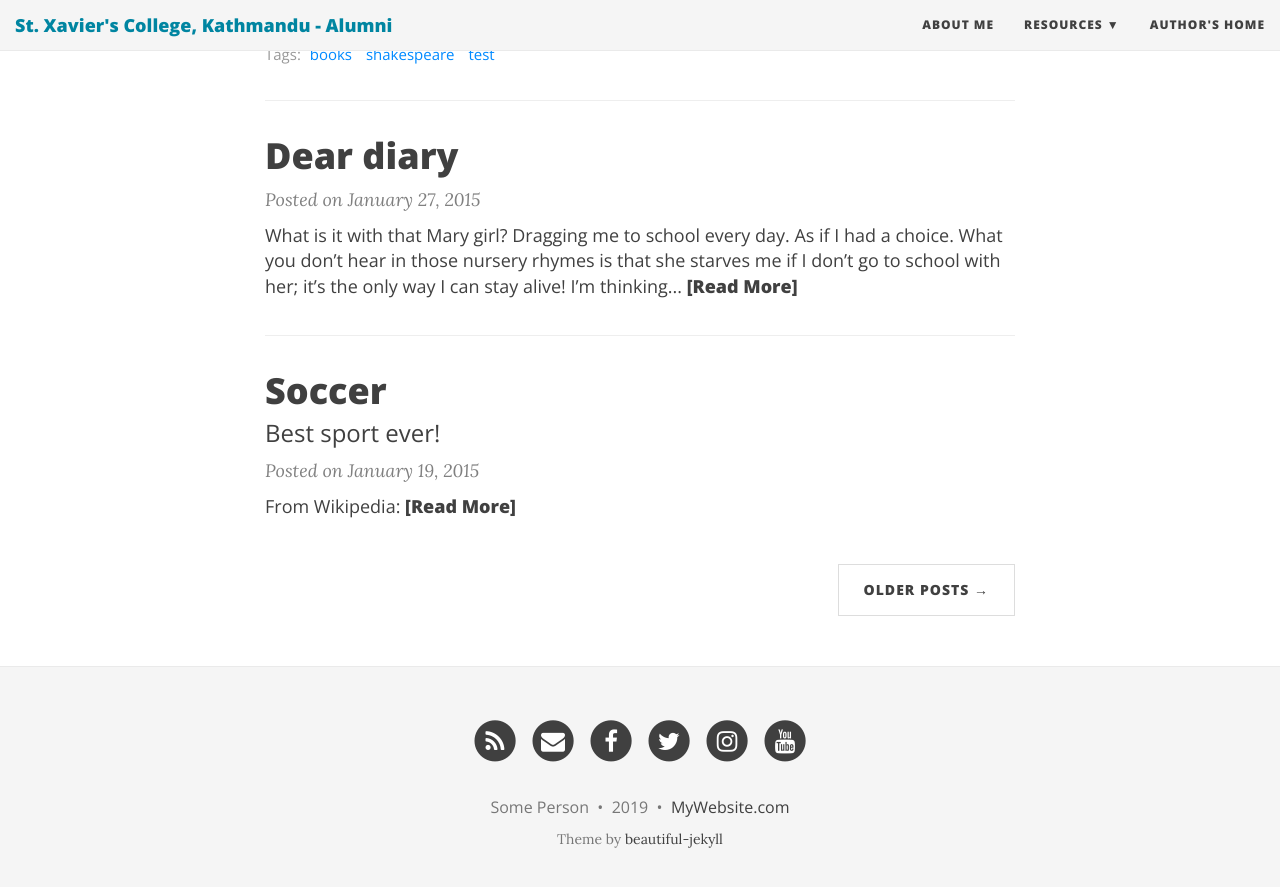
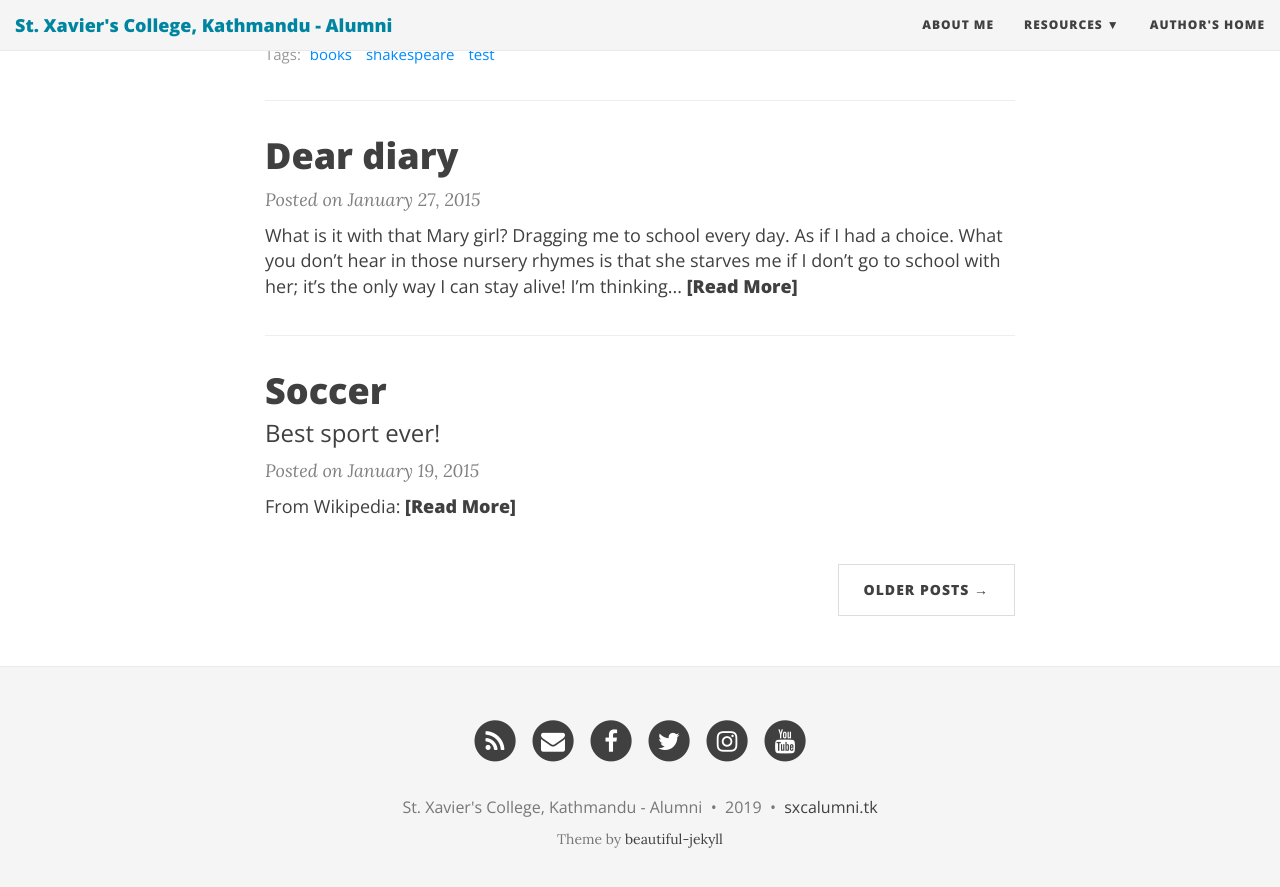
Before and after one commit to aalooksth/sxcalumni, a Jekyll site: the page built from index.html, in a window 1280 px wide and 900 px high, scrolled down 1134 px. Shown: the top 887 px of the window. Built offline with Jekyll 4.4.1, drawn with Linux system fonts in a browser that asks for light colours; nearby versions of some CDN libraries; the list of posts is cut into pages by our own code.

Commit message:
Update _config.yml

```diff
--- a/_config.yml
+++ b/_config.yml
@@ -64,7 +64,7 @@ footer-link-col: "#404040"
 # Change all these values or delete the ones you don't want.
 # Important: you must keep the "name" parameter, everything else you can remove
 author:
-  name: Some Person
+  name: St. Xavier's College, Kathmandu - Alumni
 
 # Select your active Social Network Links.
 # Uncomment the links you want to show in the footer and add your information to each link.
@@ -72,7 +72,7 @@ author:
 # If you want to add a new link that isn't here, you'll need to also edit the file _data/SocialNetworks.yml
 social-network-links:
   rss: true
-  email: "someone@example.com"
+  email: "alumni@sxc.edu.np"
   facebook: sxcalumni
   twitter: sxcalumni
 #  reddit: yourname
@@ -98,7 +98,7 @@ share-links-active:
 
 # How to display the link to the website in the footer
 # Remove this if you don't want a link in the footer
-url-pretty: "MyWebsite.com"  # eg. "deanattali.com/beautiful-jekyll"
+url-pretty: "sxcalumni.tk"  # eg. "deanattali.com/beautiful-jekyll"
 
 # --- Web Statistics Section --- #
 
```
